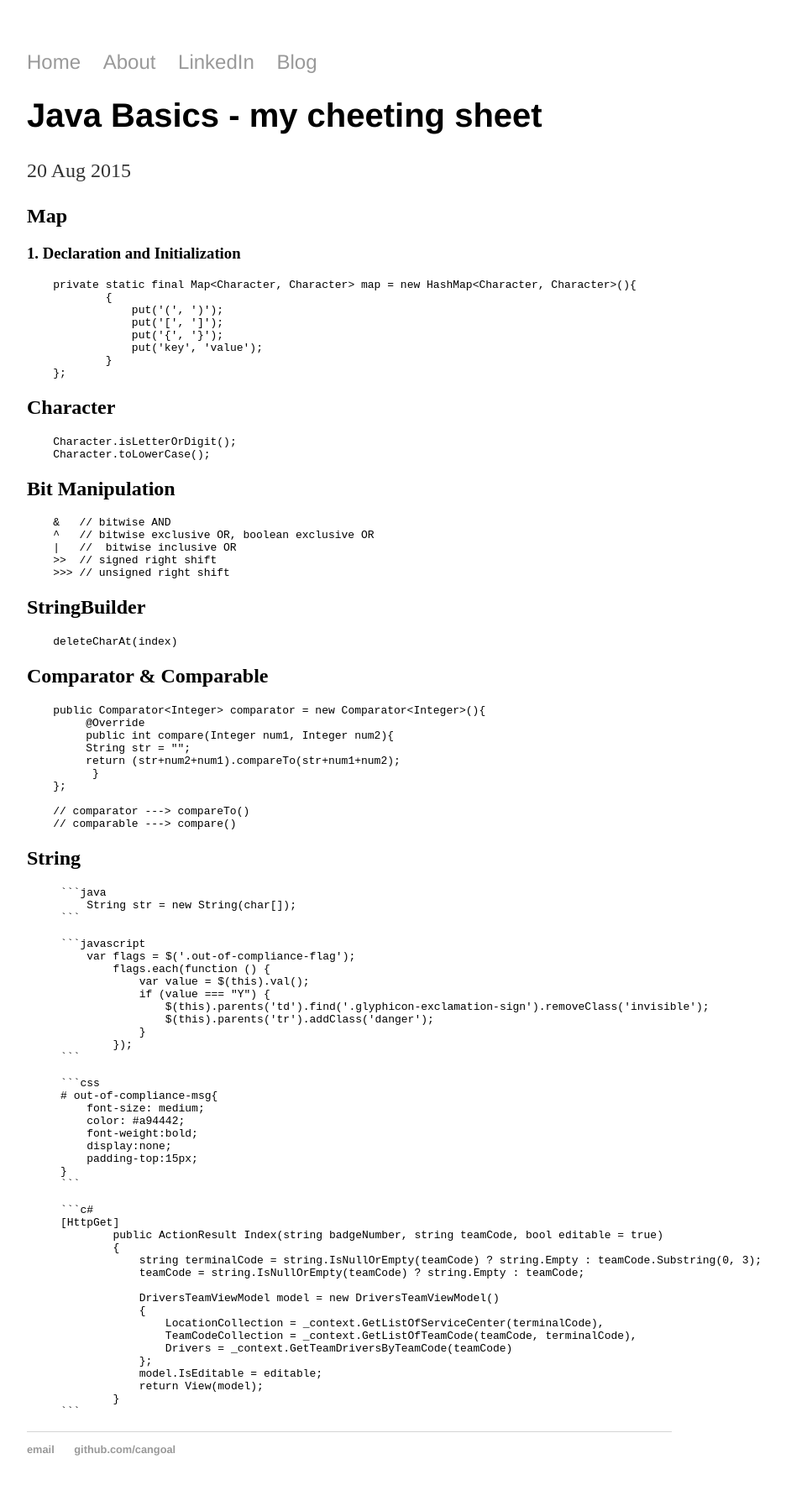
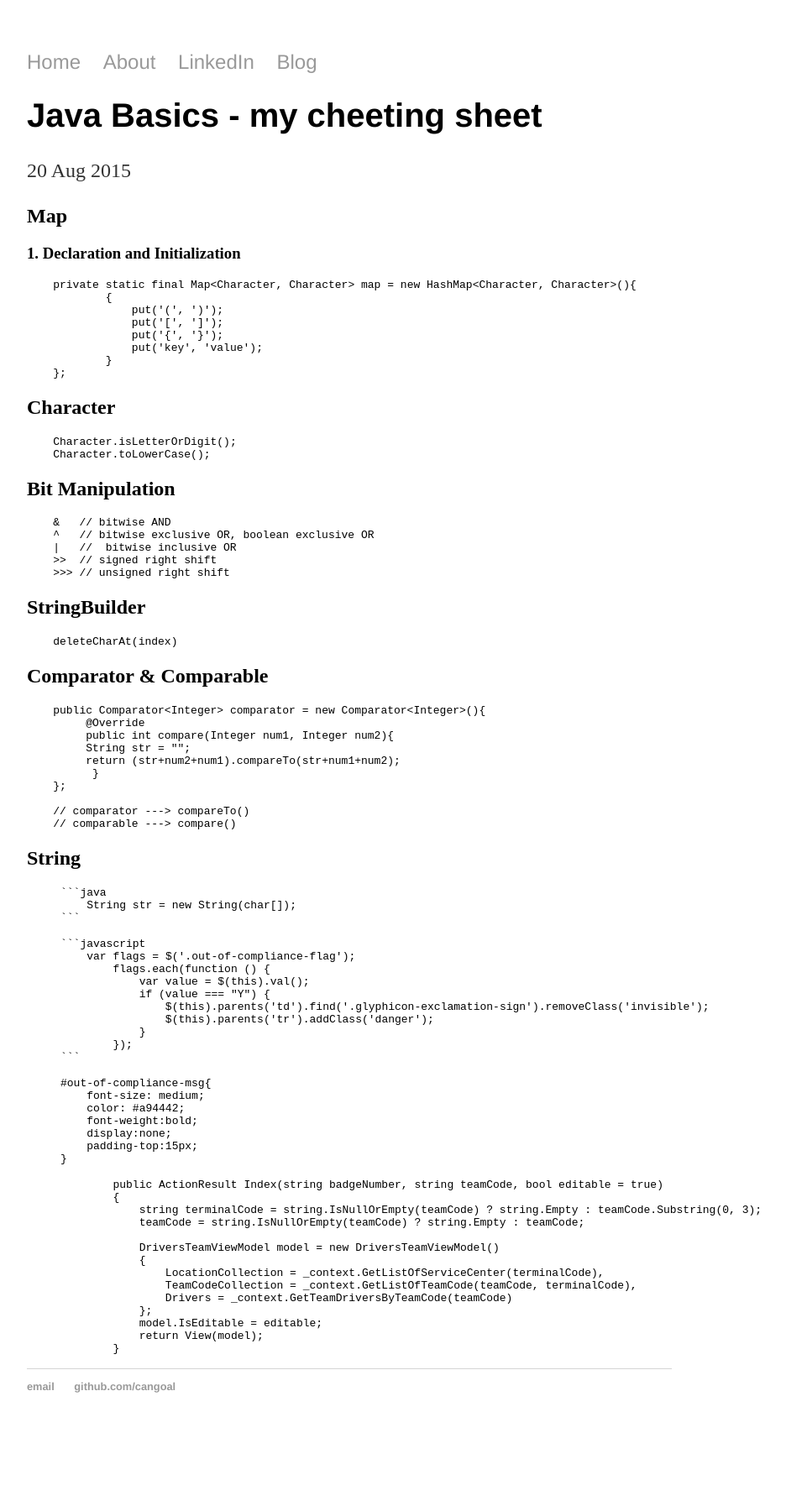
Before and after one commit to cangoal/cangoal.github.io, a Jekyll site: the page built from _posts/2015-08-20-java-basics.md, in a window 1280 px wide. Shown: the whole page at 84% size, without its empty margins (224-1160 px from the left). Built offline with Jekyll 4.4.1, drawn with Linux system fonts in a browser that asks for light colours; Markdown is read by kramdown in place of the engine named in the settings; after the commit the page ends 1719 px from its top, so only the background shows below that.

Commit message:
Update 2015-08-20-java-basics.md

````diff
--- a/_posts/2015-08-20-java-basics.md
+++ b/_posts/2015-08-20-java-basics.md
@@ -72,8 +72,8 @@
         });
 ```
 {% endhighlight %}
-{% highlight java %}
-```css
+
+{% highlight css %}
 #out-of-compliance-msg{
     font-size: medium;
     color: #a94442;
@@ -81,11 +81,9 @@
     display:none;
     padding-top:15px;
 }
-```
 {% endhighlight %}
-{% highlight java %}
-```c#
-[HttpGet]
+
+{% highlight c# %}
         public ActionResult Index(string badgeNumber, string teamCode, bool editable = true)
         {
             string terminalCode = string.IsNullOrEmpty(teamCode) ? string.Empty : teamCode.Substring(0, 3);
@@ -100,5 +98,4 @@
             model.IsEditable = editable;
             return View(model);
         }
-```
 {% endhighlight %}
````
